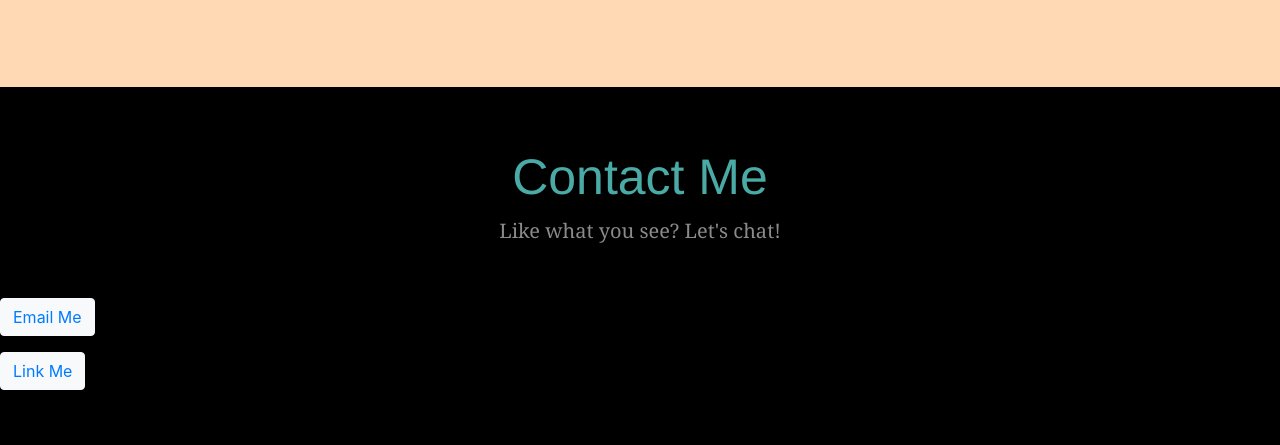
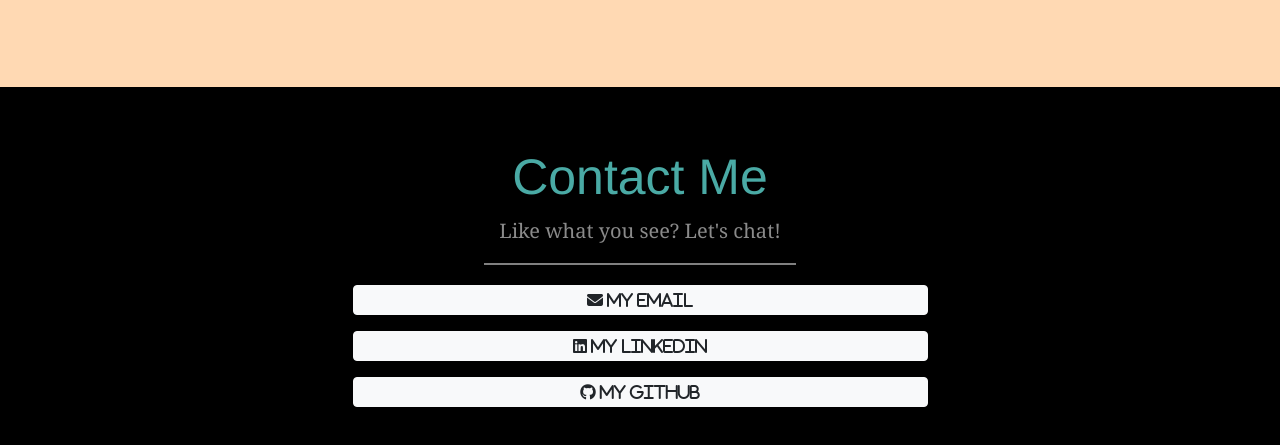
Before and after one commit to EricN011/ericnoll, a plain HTML site: page profile.html in a window 1280 px wide. Shown: the part 2105-2550 px from the top of the page. Drawn offline with nearby package versions, Linux system fonts and the light colour scheme.

Commit message:
website update

```diff
--- a/css/main.css
+++ b/css/main.css
@@ -43,7 +43,9 @@
   font-family: "Georgia", Times, "Times New Roman", serif;
   font-size: 20px;
   margin: 20px 0px;
-  padding-bottom: 15px;
+  border-bottom: solid gray 2px;
+  max-width: 960px;
+  align-self: center;
 }
 
 .logo {
@@ -120,8 +122,10 @@
 }
 
 /* contact content */
-.contact {
-  background-color: #4aaaa5;
+.contactbody {
+  width: 575px;
+  text-align-last: center;
+  align-self: center;
 }
 
 #text {
--- a/profile.html
+++ b/profile.html
@@ -9,6 +9,7 @@
     <link rel="stylesheet" href="https://stackpath.bootstrapcdn.com/bootstrap/4.3.1/css/bootstrap.min.css" integrity="sha384-ggOyR0iXCbMQv3Xipma34MD+dH/1fQ784/j6cY/iJTQUOhcWr7x9JvoRxT2MZw1T" crossorigin="anonymous">
     <script src="https://stackpath.bootstrapcdn.com/bootstrap/4.3.1/js/bootstrap.min.js" integrity="sha384-JjSmVgyd0p3pXB1rRibZUAYoIIy6OrQ6VrjIEaFf/nJGzIxFDsf4x0xIM+B07jRM" crossorigin="anonymous"></script>
     <link rel="stylesheet" type="text/css" href="./css/main.css" />
+    <script src="https://kit.fontawesome.com/109429ffdb.js" crossorigin="anonymous"></script>
     <title>Eric Noll: Blossoming Developer</title>
   </head>
   <body id="home" class="body">
@@ -135,14 +136,19 @@
                   Like what you see? Let's chat!
                 </p> </div>
           <!-- Email Button -->
-          <p>
-           <button type="button" class="btn btn-light"><a href = "mailto: eanoll88@gmail.com">Email Me</a></button>
+          <div class="contactbody">
+            <p>
+                <a class="btn btn-light btn-block fas fa-envelope" href="mailto: eanoll88@gmail.com"> My Email</a>
           </p>
           <!-- LinkedIn Button -->
           <p>
-              <button type="button" class="btn btn-light"><a href = "https://www.linkedin.com/in/ericnoll88/">Link Me</a></button>
+              <a class="btn btn-light btn-block fab fa-linkedin" href="https://www.linkedin.com/in/ericnoll88/"> My LinkedIn</a>
           </p>
           <!-- GitHub Button-->
+          <p>
+              <a class="btn btn-light btn-block fab fa-github" href="https://github.com/EricN011/ericnoll/"> My GitHub</a>
+          </p>
+        </div>
         </div>
       </section>
     </div>
```
Also changed, not shown: 1 other file.
